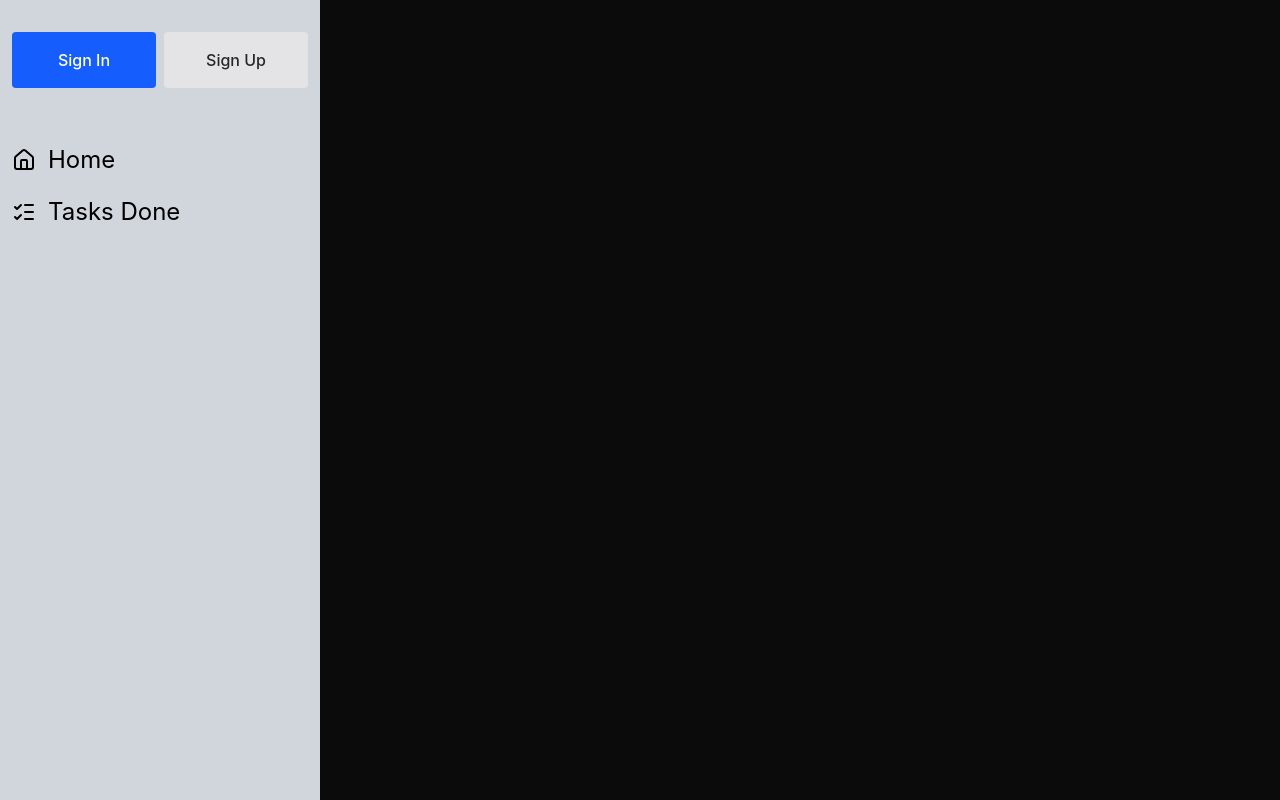
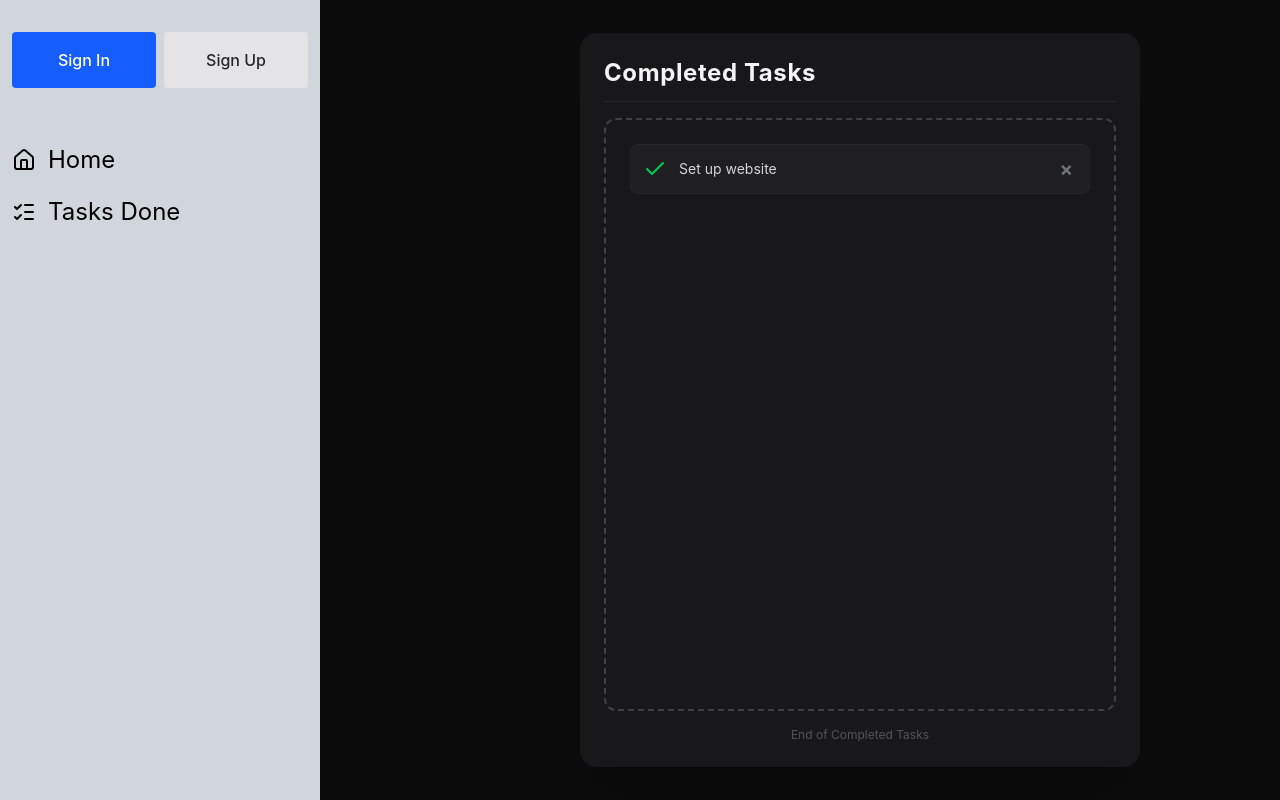
Before and after one commit to BrackListed/Fullstack-To-Do-List, a React (Vite) app in the folder frontend/: page /Completed in a window 1280 px wide. Built offline with nearby package versions, Linux system fonts and the light colour scheme; no server answers.

Commit message:
Added a completed tasks page, with UI design

```diff
--- a/frontend/src/App.tsx
+++ b/frontend/src/App.tsx
@@ -23,7 +23,10 @@ export default function App(){
         setToggleSignIn = {setToggleSignIn}
         setToggleSignUp = {setToggleSignUp}/>
         </div>}></Route>
-      <Route path = "/Completed" element = {<div className='flex-1'><Completed/></div>}></Route>
+      <Route path = "/Completed" element = {<div className='flex-1'><Completed
+        setToggleSignIn = {setToggleSignIn}
+        setToggleSignUp = {setToggleSignUp}
+      /></div>}></Route>
     </Routes>
     </ClerkProvider>
     </BrowserRouter>
--- a/frontend/src/pages/Completed.tsx
+++ b/frontend/src/pages/Completed.tsx
@@ -1,3 +1,4 @@
+import { Check } from "lucide-react";
 import { Left } from "../Components/Left";
 
 interface CompletedProps{
@@ -7,11 +8,31 @@ interface CompletedProps{
 
 export function Completed({setToggleSignIn, setToggleSignUp}: CompletedProps){
     return(
-        <div className="fixed inset-0 z-50 flex items-center justify-start bg-black/70 backdrop-blur-sm">
+        <div className="fixed inset-0 z-50 flex items-center bg-black/70 backdrop-blur-sm gap-30">
             <Left
             setToggleSignIn={setToggleSignIn}
             setToggleSignUp={setToggleSignUp}
             />
+            <div className="flex-1 h-full items-center flex justify-center ">
+                <div className="w-8/12 min-h-11/12 h-fit bg-zinc-900 rounded-2xl p-6 shadow-2xl flex flex-col">
+                    <div className="pb-3 border-b border-zinc-800">
+                        <h2 className="text-2xl font-bold font-sans text-zinc-100 tracking-wide">Completed Tasks</h2>
+                    </div>
+                    <div className="w-full flex-1 my-4 border-2 border-dashed border-zinc-700 rounded-xl p-6 flex flex-col items-center justify-start gap-4 text-zinc-400 font-sans min-h-70">
+                        <ul className="w-full flex flex-col gap-2.5">
+                            <li className="w-full bg-zinc-800/50 border border-zinc-800 rounded-lg p-3 text-sm text-zinc-300 flex items-center justify-between gap-3">
+                                <div className="flex items-center gap-3">
+                                    <Check className="text-green-500 font-bold"/>
+                                    Set up website
+                                </div>
+                                <button className="text-xl font-sans font-bold text-zinc-500 hover:cursor-pointer hover:text-zinc-300 transition-colors pr-1 leading-none">×</button>
+                            </li>
+
+                        </ul>
+                    </div>
+                    <span className="text-center text-xs text-zinc-600 font-sans">End of Completed Tasks</span>
+                </div>
+            </div>
         </div>
     )
 }
```
